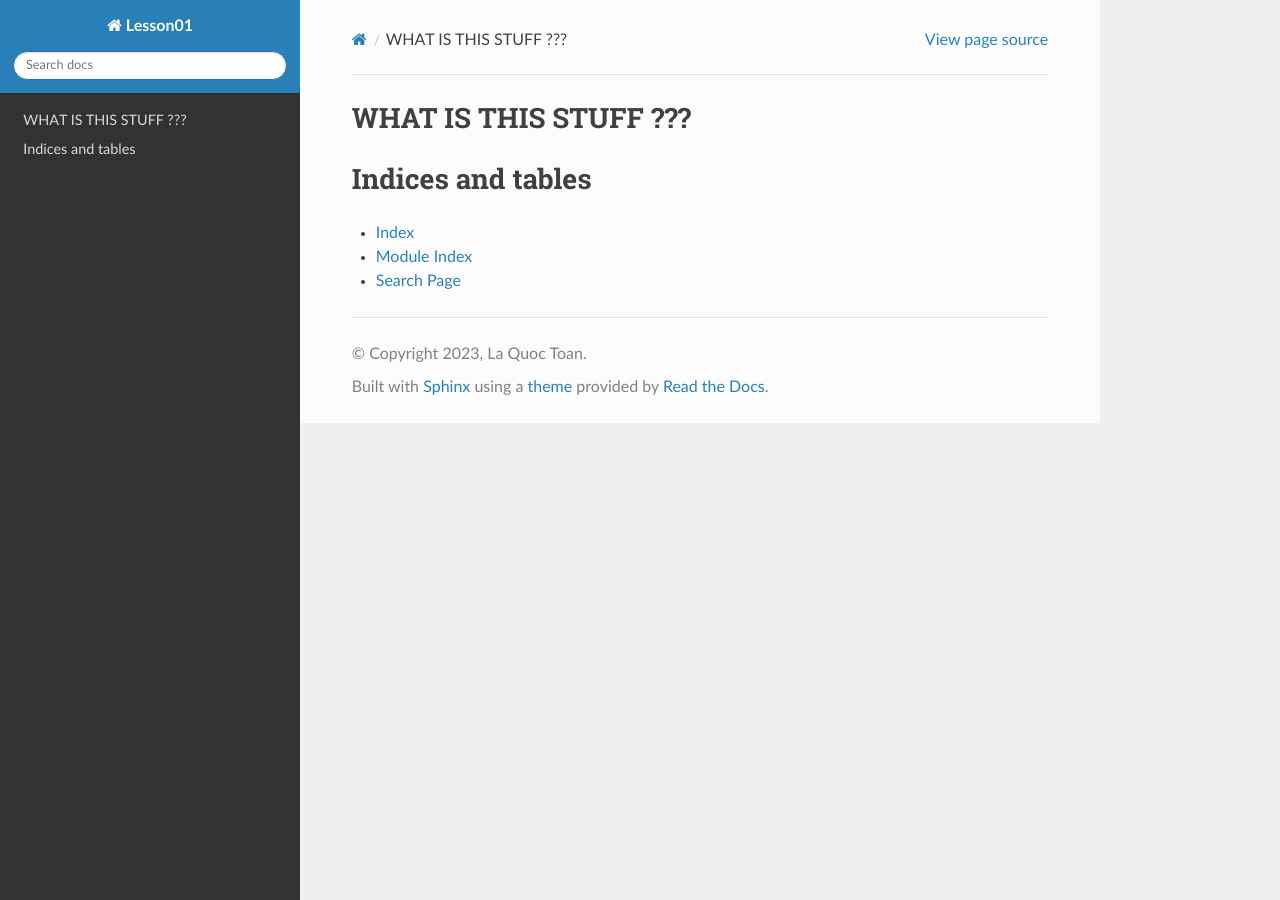
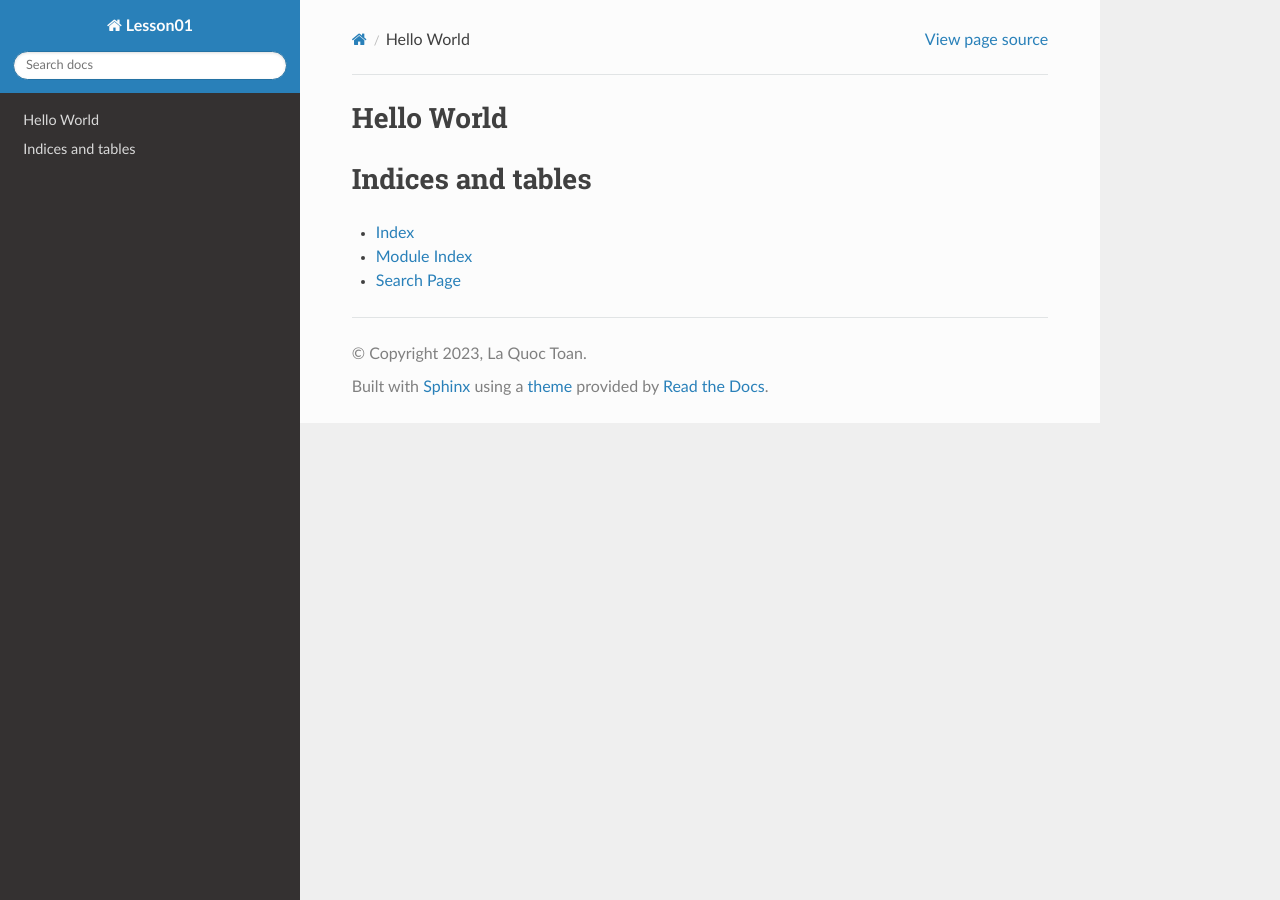
Before and after one commit to Toanla3006/Sphinx, a Sphinx documentation site: the page built from docs/index.rst, in a window 1280 px wide. Built offline with Sphinx 7.4.7 and the Read the Docs theme 2.0.0, drawn with Linux system fonts in a browser that asks for light colours.

Commit message:
Update index.rst

```diff
--- a/docs/index.rst
+++ b/docs/index.rst
@@ -3,7 +3,7 @@
    You can adapt this file completely to your liking, but it should at least
    contain the root `toctree` directive.
 
-WHAT IS THIS STUFF ???
+Hello World
 ====================================
 
 .. toctree::
```
